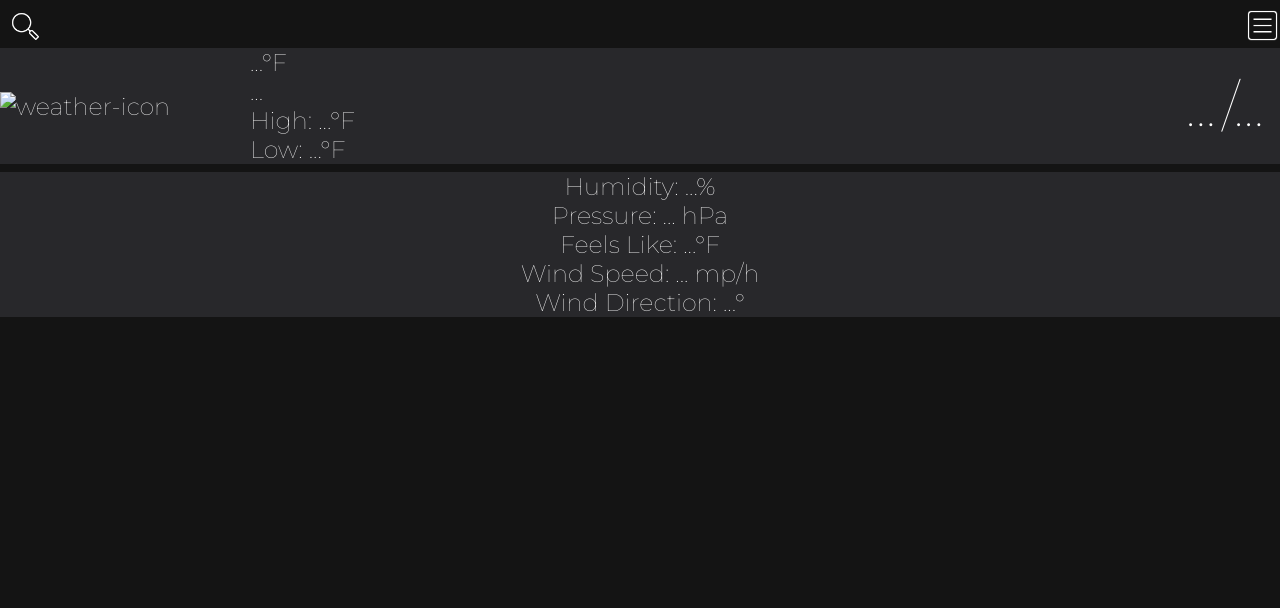
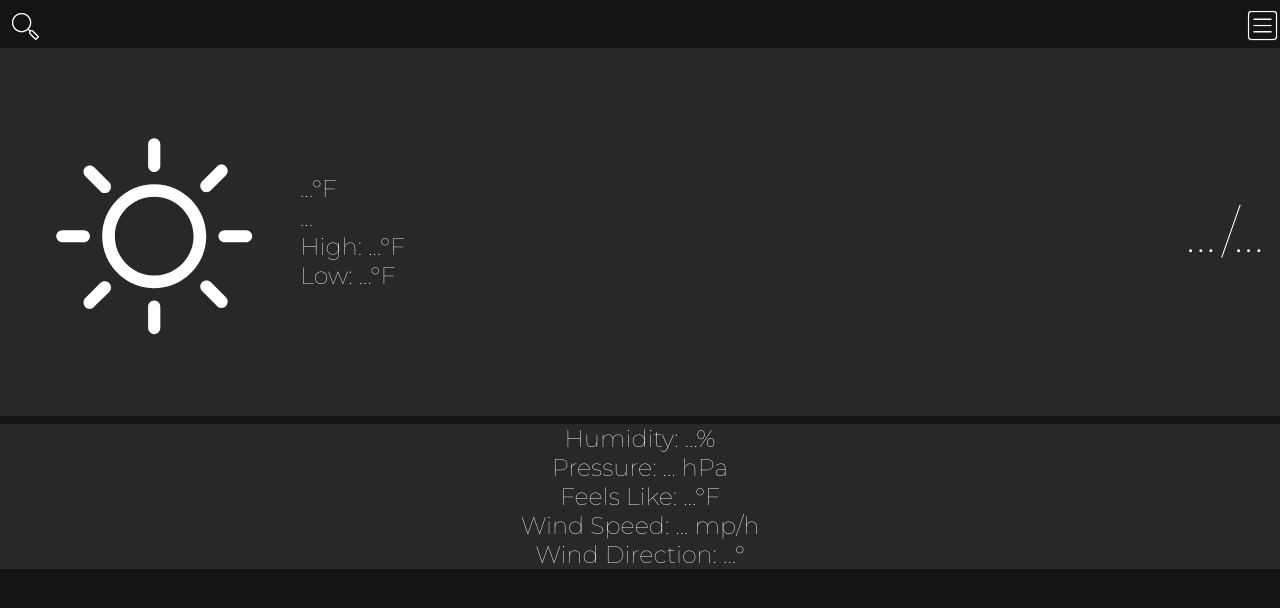
Before and after one commit to OliverMorla/weather-app, a plain HTML site: page index.html in a window 1280 px wide. Drawn offline with Linux system fonts and the light colour scheme; the site is published under a folder, as on GitHub Pages, so addresses that start at the root find nothing.

Commit message:
Update index.html

```diff
--- a/index.html
+++ b/index.html
@@ -281,7 +281,7 @@
         </div>
     </nav>
     <header class="header-wrapper">
-        <img src="/svgs/clear.svg" alt="weather-icon" class="current-weather-icon">
+        <img src="./svgs/clear.svg" alt="weather-icon" class="current-weather-icon">
         <div class="current-weather-temps">
             <div class="current-weather-label"><span class="current-weather-temp">...</span><span class="current-temp-badge">&deg;</span><span class="current-temp-type">F</span></div>
             <div class="current-weather-label"><span class="current-weather-type">...</span></div>
```
